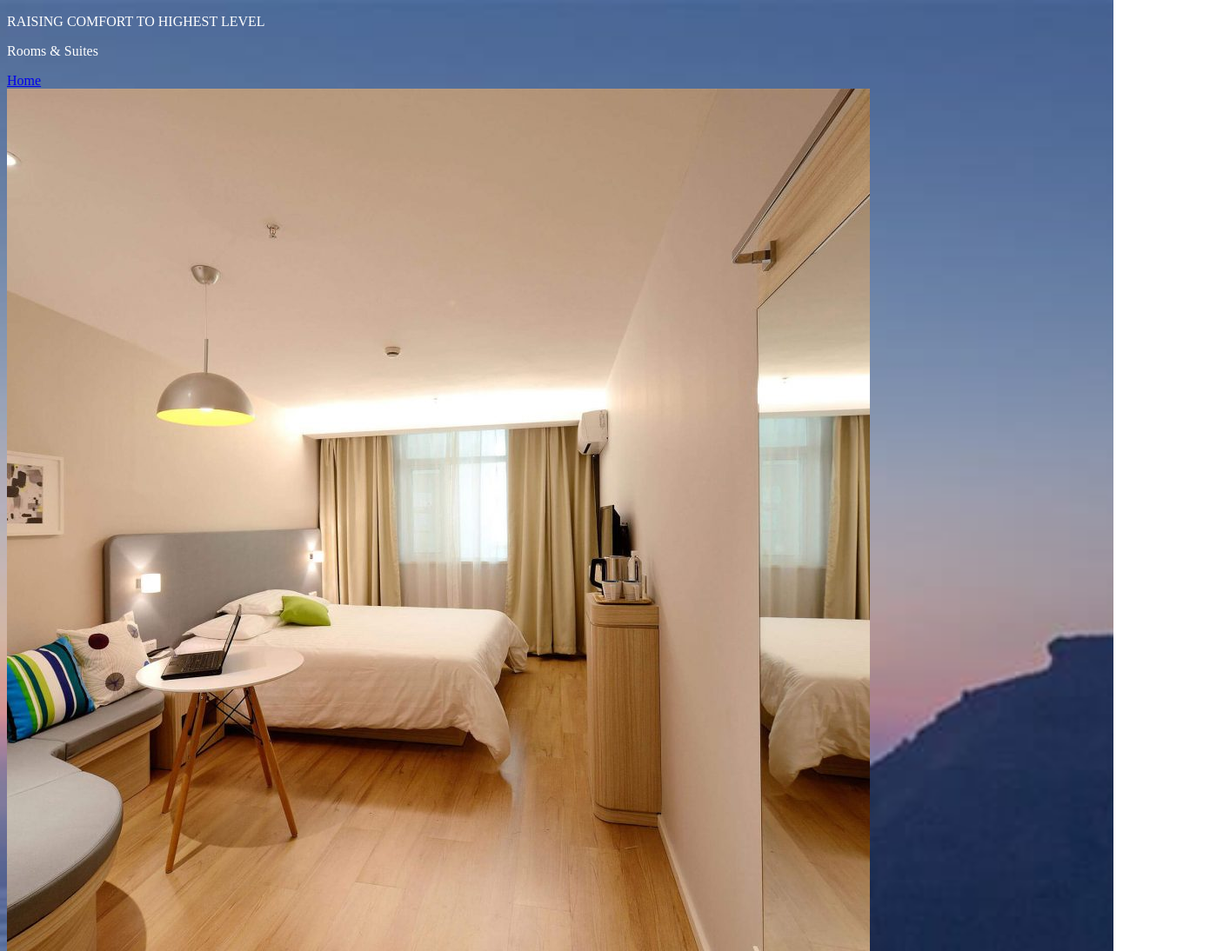
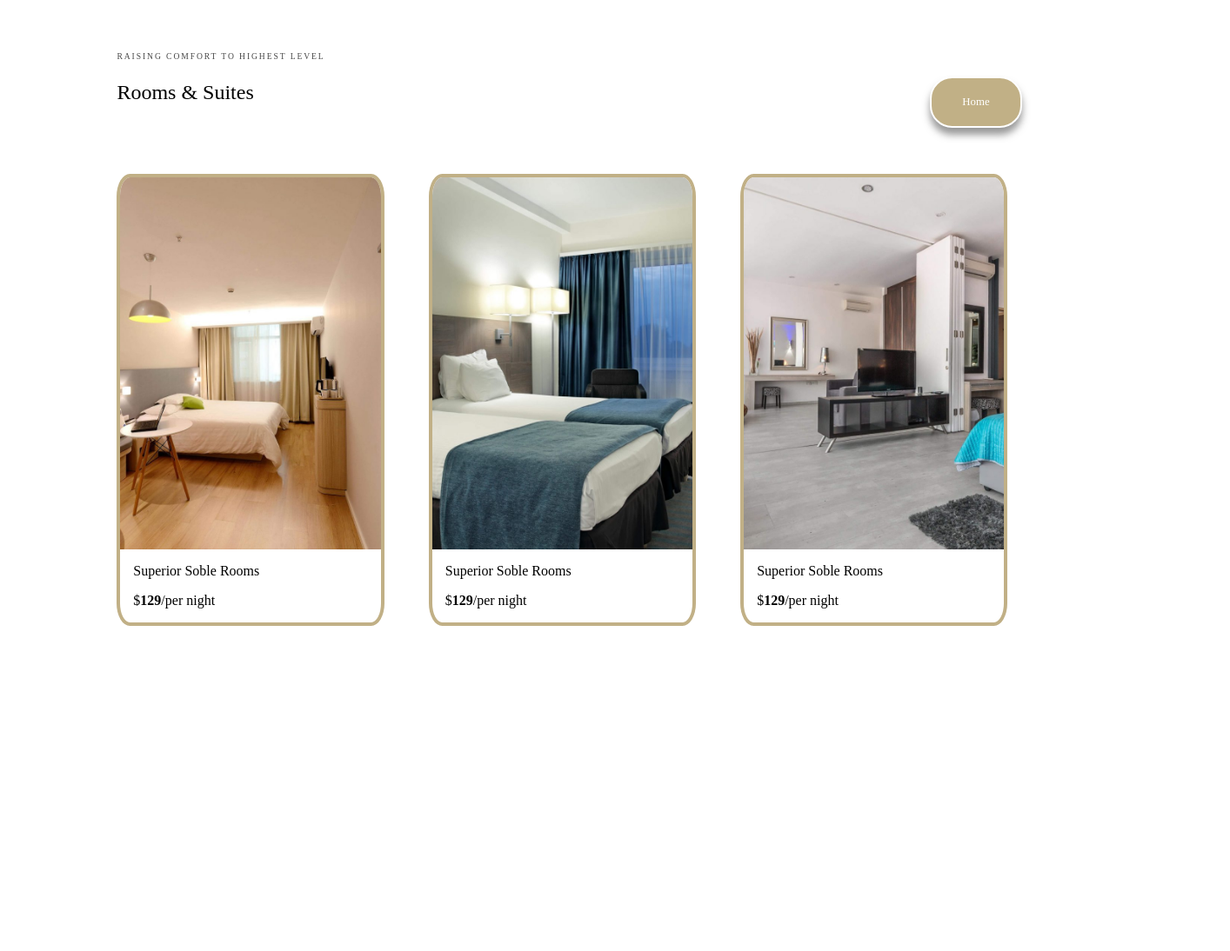
Before and after one commit to Dumont-Roty/Eval_Dev_Web, a plain HTML site: page index.html in a window 1280 px wide. Shown: the top 1094 px of the page at 87% size, 1414 px wide, since content can reach past the window. After the commit the page ends 816 px from the top, so only its background shows below. Drawn offline with Linux system fonts and the light colour scheme.

Commit message:
rooms CSS

```diff
--- a/styles.css
+++ b/styles.css
@@ -1,6 +1,98 @@
-body {
-    background: url(/Images/home1.jpg) no-repeat top center;
-    background-size: cover;
-    color: white;
-    margin: 0, auto;
+
+
+#rooms .container {
+    padding: 0;
+    height: 100vh;
+    width: 100vw;
+    margin-left: 10%;
+    margin-right: 10%;
+    display: flex;
+    flex-direction: column;
 }
+
+#rooms .Haut {
+    margin-top: 2.5%;
+    display: flex;
+    flex-direction: column;
+    height: 20%;
+    width: 100%;
+    font-family: 'Roboto Slab', serif;
+
+}
+
+#rooms .Haut .trait {
+    width: 6vw;
+    height: 0.5vh;
+    background-color: #c1b086;
+}
+
+#rooms .Haut p {
+    display: flex;
+    margin-top: 1.5%;
+    width: 100%;
+    height: 30%;
+    font-size: 0.6em;
+    color: #474747 ;
+    letter-spacing: 0.2em;
+}
+
+#rooms .Haut .ROOMS {
+    display: flex;
+    margin-top: 1%;
+    width: 100%;
+    height: 50%;
+    font-size: 1.5em;
+    letter-spacing: normal;
+    font-weight: 400;
+    color: black;
+}
+
+#rooms .Haut a {
+    top: -7vh;
+    left: 73vw;
+    position: relative;
+    background-color: #c1b086;
+    color: #fff;
+    border: white 2px solid;
+    padding: 2.5vh 3vw ;
+    text-decoration: none;
+    border-radius: 2vw;
+    box-shadow: #7e7d7dcb 0 1vh 1vh;
+    max-width: 2vw;
+    text-align: center;
+    font-size: 0.8em;
+    display: flex;
+    justify-content: center; /* Centre horizontalement */
+    align-items: center; /* Centre verticalement */
+}
+
+#rooms .Bas {
+    display: flex;
+    height: 65%;
+    width: 80%;
+    font-family: 'Roboto Slab', serif;
+    gap: 5%;
+}
+
+#rooms .Bas .photo1,
+#rooms .Bas .photo2 ,
+#rooms .Bas .photo3 {
+    padding: auto;
+    max-width: 30%;
+    display: flex;
+    flex-direction: column;
+    border: #c1b086 0.5vh solid;
+    border-radius: 5%;
+    overflow: hidden;
+}
+
+#rooms .Bas img{
+    display: flex;
+    height: 100%;
+    object-fit: cover;
+}
+
+#rooms .Bas p {
+    display: flex;
+    padding-left: 5%;
+}
```
